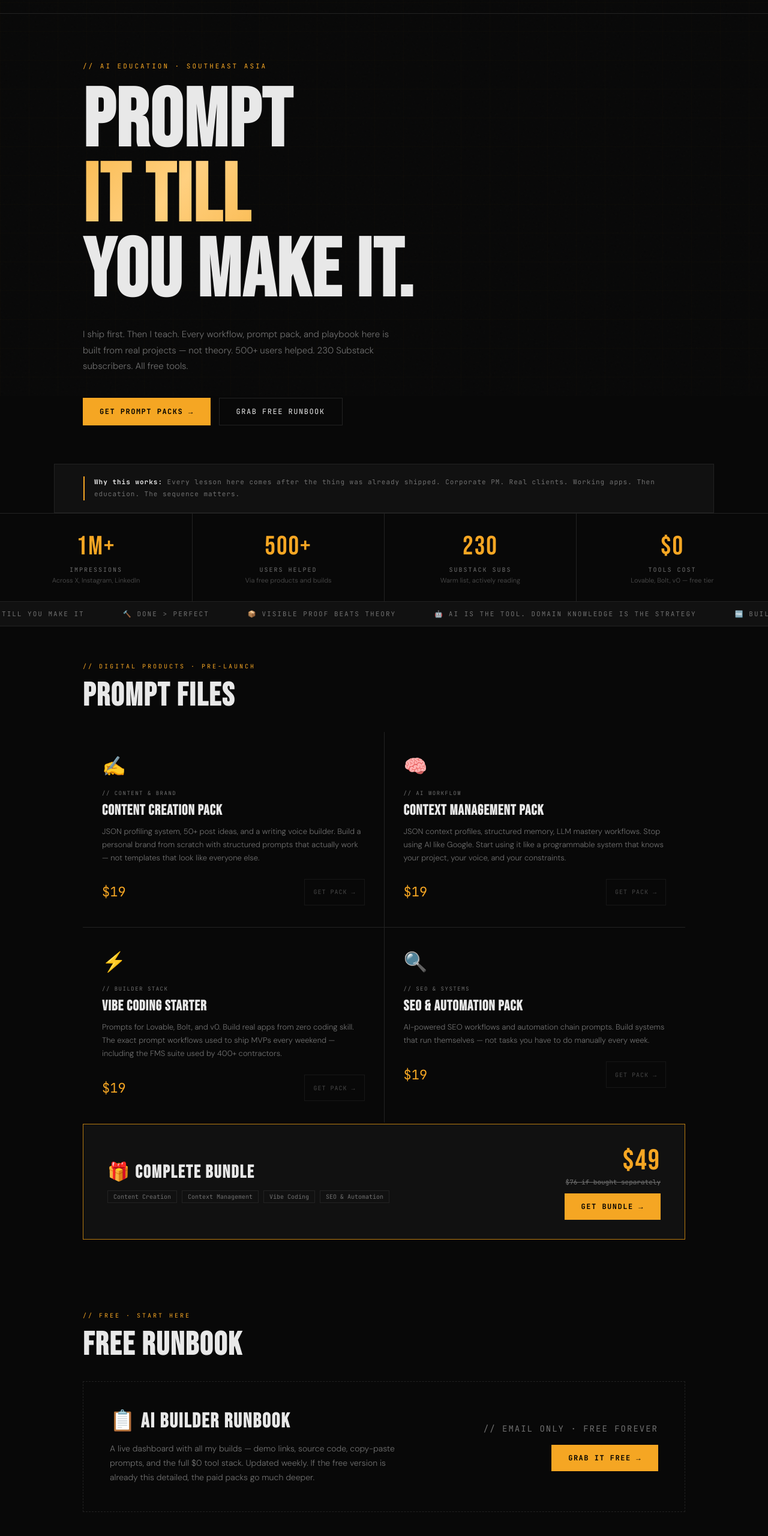
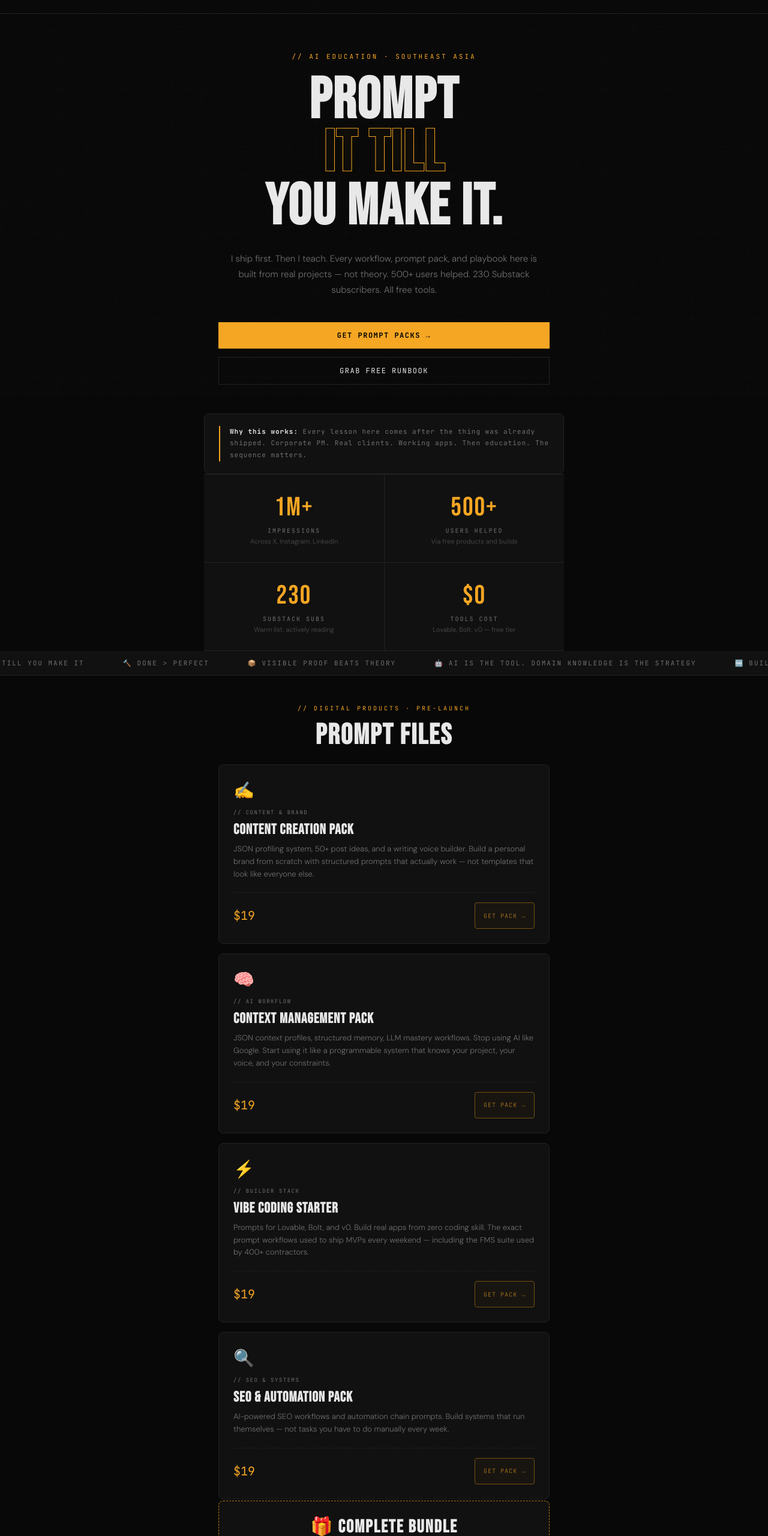
Before and after one commit to fachrynuzuli/fachrynuzuli.github.io, a plain HTML site: page freebuilder.html in a window 1280 px wide. Shown: the part 140-2700 px from the top of the page at 60% size. Drawn offline with Linux system fonts and the light colour scheme.

Commit message:
design: overhaul freebuilder to stan store layout & fix mobile nav

```diff
--- a/freebuilder.html
+++ b/freebuilder.html
@@ -141,8 +141,10 @@
 
     /* ── HERO ── */
     .hero {
-      padding: 80px 48px 64px;
-      max-width: 1100px; margin: 0 auto;
+      padding: 64px 24px 48px;
+      max-width: 600px; margin: 0 auto;
+      text-align: center;
+      display: flex; flex-direction: column; align-items: center;
     }
     .hero-tag {
       font-family: var(--font-mono); font-size: 11px; color: var(--amber);
@@ -151,22 +153,15 @@
     }
     .hero h1 {
       font-family: var(--font-display);
-      font-size: clamp(56px, 11vw, 136px);
+      font-size: clamp(48px, 12vw, 96px);
       line-height: 0.92; letter-spacing: 2px;
       text-transform: uppercase; margin-bottom: 28px;
       animation: fadeInUp 0.6s ease 0.1s both;
     }
     .hero h1 .accent {
-      background: linear-gradient(135deg, var(--amber), #ffd080, var(--amber));
-      background-size: 200% 200%;
-      -webkit-background-clip: text;
-      -webkit-text-fill-color: transparent;
-      background-clip: text;
-      animation: shimmer 4s ease-in-out infinite;
-    }
-    @keyframes shimmer {
-      0%, 100% { background-position: 0% 50%; }
-      50% { background-position: 100% 50%; }
+      color: transparent;
+      -webkit-text-stroke: 1px var(--amber);
+      text-shadow: 0 0 16px rgba(245,166,35,0.05);
     }
     .hero-sub {
       font-size: 15px; color: var(--text-muted);
@@ -174,7 +169,7 @@
       animation: fadeInUp 0.6s ease 0.2s both;
     }
     .hero-btns {
-      display: flex; gap: 14px; flex-wrap: wrap;
+      display: flex; gap: 14px; flex-wrap: wrap; justify-content: center; width: 100%;
       animation: fadeInUp 0.6s ease 0.3s both;
     }
     .btn-primary {
@@ -199,7 +194,8 @@
     .stats-bar {
       border-top: 1px solid var(--border);
       border-bottom: 1px solid var(--border);
-      display: grid; grid-template-columns: repeat(4, 1fr);
+      display: grid; grid-template-columns: repeat(2, 1fr);
+      max-width: 600px; margin: 0 auto; background: var(--bg2);
     }
     .stat-item {
       padding: 28px 20px; text-align: center;
@@ -207,6 +203,8 @@
     }
     .stat-item:hover { background: var(--bg2); }
     .stat-item + .stat-item { border-left: 1px solid var(--border); }
+    .stat-item:nth-child(3) { border-top: 1px solid var(--border); border-left: none; }
+    .stat-item:nth-child(4) { border-top: 1px solid var(--border); border-left: 1px solid var(--border); }
     .stat-num {
       font-family: var(--font-display); font-size: clamp(32px, 4vw, 44px);
       color: var(--amber); letter-spacing: 2px;
@@ -238,15 +236,15 @@
     }
 
     /* ── SECTION ── */
-    .section-wrap { max-width: 1100px; margin: 0 auto; padding: 0 48px; }
-    .section-head { padding: 60px 48px 28px; max-width: 1100px; margin: 0 auto; }
+    .section-wrap { max-width: 600px; margin: 0 auto; padding: 0 24px; }
+    .section-head { padding: 48px 24px 20px; max-width: 600px; margin: 0 auto; text-align: center; }
     .section-tag {
       font-family: var(--font-mono); font-size: 10px; color: var(--amber);
       letter-spacing: 3px; text-transform: uppercase; margin-bottom: 10px;
     }
     .section-title {
       font-family: var(--font-display);
-      font-size: clamp(32px, 5vw, 54px);
+      font-size: clamp(32px, 5vw, 48px);
       letter-spacing: 2px; text-transform: uppercase;
     }
 
@@ -254,9 +252,9 @@
     .authority-bar {
       border: 1px solid var(--border);
       background: var(--bg2);
-      padding: 20px 32px;
+      padding: 20px 24px;
       display: flex; align-items: center; gap: 24px;
-      max-width: 1100px; margin: 0 auto 0; padding: 20px 48px;
+      max-width: 600px; margin: 0 auto; border-radius: 8px;
     }
     .authority-line {
       font-family: var(--font-mono); font-size: 11px; color: var(--text-muted);
@@ -267,84 +265,79 @@
 
     /* ── PRODUCT CARDS ── */
     .products-grid {
-      display: grid; grid-template-columns: repeat(2, 1fr);
-      gap: 1px; background: var(--border);
+      display: flex; flex-direction: column;
+      gap: 16px;
     }
     .product-card {
-      background: var(--bg); padding: 36px 32px;
+      background: var(--bg2); padding: 24px;
+      border: 1px solid var(--border); border-radius: 8px;
       cursor: pointer; transition: all 0.3s ease;
-      position: relative;
+      position: relative; text-align: left;
+      display: flex; flex-direction: column;
     }
-    .product-card::before {
-      content: '';
-      position: absolute; inset: 0;
-      background: radial-gradient(circle at 50% 0%, var(--amber-subtle), transparent 60%);
-      opacity: 0; transition: opacity 0.4s;
-      pointer-events: none;
-    }
-    .product-card:hover { background: var(--bg2); transform: translateY(-2px); }
-    .product-card:hover::before { opacity: 1; }
-    .product-icon { font-size: 32px; margin-bottom: 18px; }
+    .product-card:hover { border-color: var(--amber-dim); transform: translateY(-2px); }
+    .product-icon { font-size: 28px; margin-bottom: 12px; }
     .product-name {
       font-family: var(--font-display); font-size: 24px;
-      letter-spacing: 1px; text-transform: uppercase; margin-bottom: 10px;
+      letter-spacing: 1px; text-transform: uppercase; margin-bottom: 8px;
     }
     .product-desc {
-      font-size: 13px; color: var(--text-muted); line-height: 1.7;
-      margin-bottom: 24px; font-weight: 300;
+      font-size: 13px; color: var(--text-muted); line-height: 1.6;
+      margin-bottom: 20px; font-weight: 300;
     }
     .product-footer {
       display: flex; align-items: center; justify-content: space-between;
+      margin-top: auto; padding-top: 16px; border-top: 1px dashed var(--border);
     }
     .product-price {
-      font-family: var(--font-mono); font-size: 22px; color: var(--amber);
+      font-family: var(--font-mono); font-size: 20px; color: var(--amber);
     }
     .product-badge {
       font-family: var(--font-mono); font-size: 9px; color: var(--text-muted);
-      letter-spacing: 1.5px; text-transform: uppercase; margin-bottom: 8px; display: block;
+      letter-spacing: 1.5px; text-transform: uppercase; margin-bottom: 8px; display: inline-block;
     }
     .product-cta {
-      font-family: var(--font-mono); font-size: 10px; color: var(--text-muted);
-      text-decoration: none; letter-spacing: 1px; border: 1px solid var(--border);
+      font-family: var(--font-mono); font-size: 10px; color: var(--amber); background: rgba(245,166,35,0.05);
+      text-decoration: none; letter-spacing: 1px; border: 1px solid var(--amber-dim); border-radius: 4px;
       padding: 7px 14px; transition: all 0.2s;
-      min-height: 44px; display: inline-flex; align-items: center;
+      min-height: 44px; display: inline-flex; align-items: center; justify-content: center;
     }
-    .product-cta:hover { color: var(--amber); border-color: var(--amber); box-shadow: 0 0 12px var(--amber-glow); }
+    .product-cta:hover { background: var(--amber); color: #000; box-shadow: 0 0 12px var(--amber-glow); }
 
     /* ── BUNDLE ── */
-    .bundle-wrap { padding: 1px 48px 0; max-width: 1100px; margin: 0 auto; }
+    .bundle-wrap { padding: 16px 24px 40px; max-width: 600px; margin: 0 auto; }
     .bundle-inner {
-      border: 1px solid var(--amber-dim);
+      border: 1px dashed var(--amber-dim);
       background: var(--bg2);
-      padding: 32px 40px;
-      display: flex; align-items: center; justify-content: space-between; gap: 32px;
-      transition: border-color 0.3s;
+      padding: 24px; border-radius: 8px;
+      display: flex; flex-direction: column; align-items: center; gap: 24px;
+      transition: border-color 0.3s; text-align: center;
     }
     .bundle-inner:hover { border-color: var(--amber); }
     .bundle-info h3 {
       font-family: var(--font-display); font-size: clamp(24px, 3vw, 30px);
       letter-spacing: 2px; text-transform: uppercase; margin-bottom: 12px;
     }
-    .bundle-tags { display: flex; gap: 8px; flex-wrap: wrap; }
+    .bundle-tags { display: flex; gap: 8px; flex-wrap: wrap; justify-content: center; }
     .bundle-tag {
       font-family: var(--font-mono); font-size: 10px;
-      border: 1px solid var(--border); padding: 3px 9px; color: var(--text-muted);
+      border: 1px solid var(--border); padding: 3px 9px; color: var(--text-muted); border-radius: 4px;
     }
-    .bundle-right { text-align: right; flex-shrink: 0; }
+    .bundle-right { text-align: center; flex-shrink: 0; width: 100%; }
     .bundle-price {
       font-family: var(--font-display); font-size: clamp(36px, 4vw, 48px);
       color: var(--amber); letter-spacing: 2px;
     }
     .bundle-was {
       font-family: var(--font-mono); font-size: 11px;
-      color: var(--text-muted); text-decoration: line-through; margin-bottom: 12px;
+      color: var(--text-muted); text-decoration: line-through; margin-bottom: 16px;
     }
 
     /* ── FREE RUNBOOK ── */
     .runbook-inner {
-      border: 1px dashed var(--border); padding: 44px;
-      display: flex; align-items: center; justify-content: space-between; gap: 40px;
-      transition: border-color 0.3s;
+      border: 1px solid var(--border); padding: 32px 24px;
+      display: flex; flex-direction: column; align-items: center; gap: 24px; text-align: center;
+      transition: border-color 0.3s; border-radius: 8px; background: var(--bg2);
     }
     .runbook-inner:hover { border-color: var(--amber-dim); }
     .runbook-inner h3 {
@@ -353,13 +346,13 @@
     }
     .runbook-inner p {
       font-size: 14px; color: var(--text-muted); line-height: 1.7;
-      max-width: 500px; font-weight: 300;
+      max-width: 500px; font-weight: 300; margin: 0 auto;
     }
-    .runbook-right { flex-shrink: 0; text-align: right; }
+    .runbook-right { flex-shrink: 0; text-align: center; width: 100%; border-top: 1px dashed var(--border); padding-top: 24px; }
     .runbook-note {
       font-family: var(--font-mono); font-size: 10px;
       color: var(--text-muted); letter-spacing: 2px; margin-bottom: 14px;
-      text-transform: uppercase;
+      text-transform: uppercase; display: block;
     }
 
     /* ── FOOTER ── */
@@ -405,28 +398,23 @@
     .hamburger.open span:nth-child(2) { opacity: 0; }
     .hamburger.open span:nth-child(3) { transform: rotate(-45deg) translate(5px, -5px); }
 
+    .btn-primary, .btn-secondary { width: 100%; justify-content: center; }
+
     /* ── MOBILE ── */
     @media (max-width: 768px) {
-      .site-nav { padding: 0 20px; }
-      .site-nav a { padding: 12px 16px; font-size: 10px; }
+      .site-nav { padding: 0 16px; }
       nav { padding: 16px 20px; }
       .nav-links { display: none; position: absolute; top: 100%; left: 0; right: 0; background: var(--bg2); border-bottom: 1px solid var(--border); flex-direction: column; padding: 0; }
       .nav-links.open { display: flex; }
       .nav-links a { padding: 16px 20px; border-bottom: 1px solid var(--border); min-height: 48px; }
       .hamburger { display: flex; }
-      .hero { padding: 48px 20px 40px; }
+      .hero { padding: 40px 20px; }
       .hero h1 { font-size: clamp(48px, 14vw, 80px); }
-      .stats-bar { grid-template-columns: repeat(2, 1fr); }
-      .stat-item:nth-child(3) { border-left: none; }
-      .products-grid { grid-template-columns: 1fr; }
-      .bundle-inner { flex-direction: column; }
-      .bundle-right { text-align: left; }
       .section-head, .bundle-wrap { padding-left: 20px; padding-right: 20px; }
       .section-wrap { padding-left: 20px; padding-right: 20px; }
-      .runbook-inner { flex-direction: column; padding: 28px; }
-      .runbook-right { text-align: left; }
+      .runbook-inner { padding: 24px; }
       footer { flex-direction: column; gap: 10px; padding: 24px 20px; text-align: center; }
-      .authority-bar { padding: 20px; }
+      .authority-bar { padding: 20px; margin: 0 20px; }
     }
     @media (max-width: 400px) {
       .hero h1 { font-size: 44px; }
@@ -483,7 +471,7 @@
     </section>
 
     <!-- AUTHORITY NOTE -->
-    <div class="authority-bar reveal">
+    <div class="authority-bar reveal" style="max-width: 600px; margin: 0 auto;">
       <div class="authority-line">
         <strong>Why this works:</strong> Every lesson here comes after the thing was already shipped. Corporate PM. Real clients. Working apps. Then education. The sequence matters.
       </div>
```
Also changed, not shown: index.html (+12 -2 lines).
